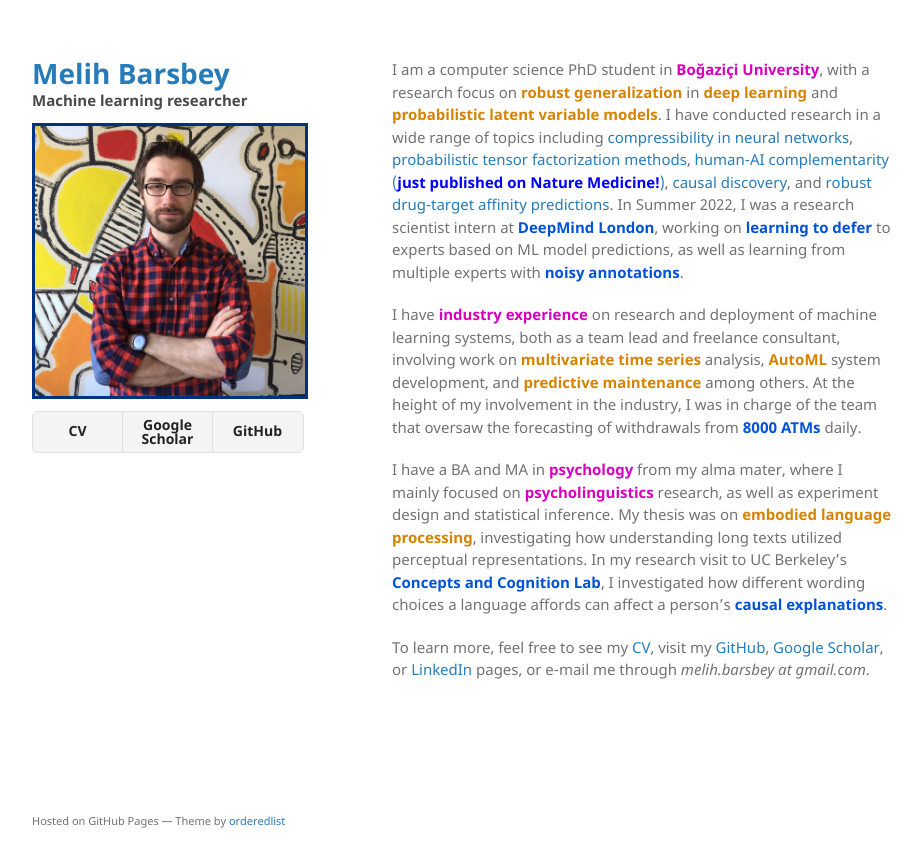
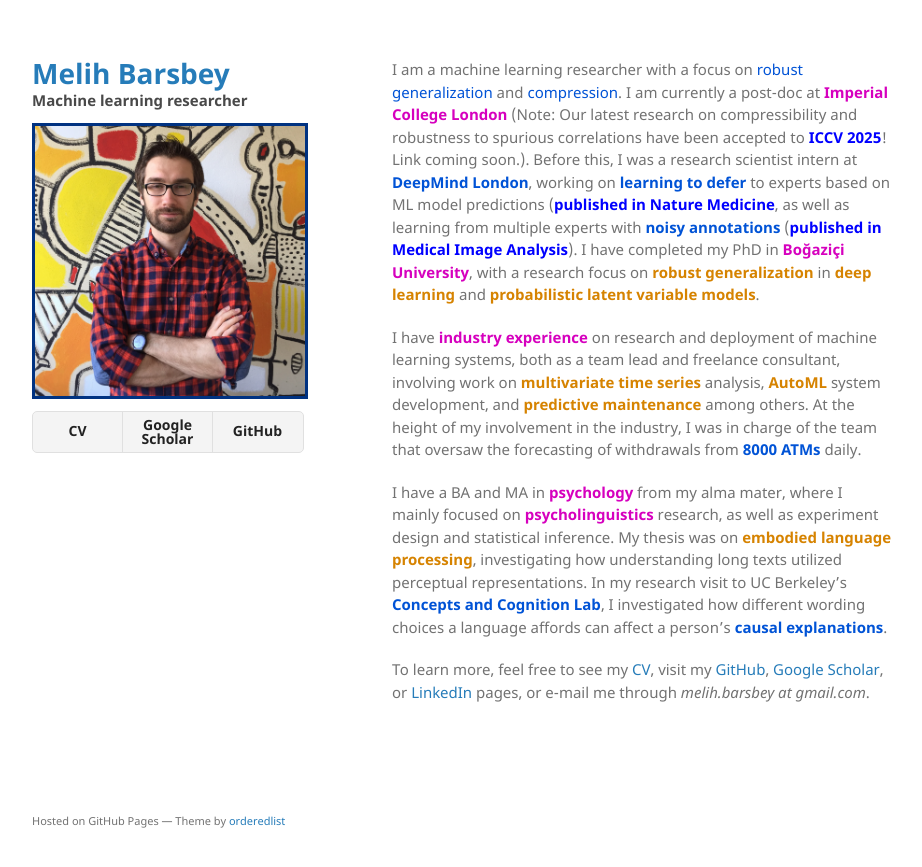
Before and after one commit to mbarsbey/mbarsbey.github.io, a Jekyll site: the page built from index.md, in a window 1280 px wide. Shown: the top 867 px of the page, without its empty margins (178-1100 px from the left). Built offline with Jekyll 4.4.1, drawn with Linux system fonts in a browser that asks for light colours.

Commit message:
Update index.md

```diff
--- a/index.md
+++ b/index.md
@@ -1,7 +1,7 @@
 ---
 layout: default
 ---
-I am a computer science PhD student in **<span style="color: #d600be">Boğaziçi University</span>**, with a research focus on **<span style="color: #d68300">robust generalization</span>** in **<span style="color: #d68300">deep learning</span>** and **<span style="color: #d68300">probabilistic latent variable models</span>**. I have conducted research in a wide range of topics including [compressibility in neural networks](https://proceedings.neurips.cc/paper/2021/hash/f5c3dd7514bf620a1b85450d2ae374b1-Abstract.html), [probabilistic tensor factorization methods](https://ieeexplore.ieee.org/document/10193757), [human-AI complementarity (**<span style="color: blue">just published on Nature Medicine!</span>**)](https://www.nature.com/articles/s41591-023-02437-x), [causal discovery](https://openreview.net/forum?id=ByeB5k2Etr), and [robust drug-target affinity predictions](http://recomb2023.bilkent.edu.tr/program.html). In Summer 2022, I was a research scientist intern at **<span style="color: #0053d6">DeepMind London</span>**, working on **<span style="color: #0053d6">learning to defer</span>** to experts based on ML model predictions, as well as learning from multiple experts with **<span style="color: #0053d6">noisy annotations</span>**.
+I am a machine learning researcher with a focus on <span style="color: #0053d6">robust generalization</span> and <span style="color: #0053d6">compression</span>. I am currently a post-doc at **<span style="color: #d600be">Imperial College London</span>** (Note: Our latest research on compressibility and robustness to spurious correlations have been accepted to **<span style="color: blue">ICCV 2025</span>**! Link coming soon.). Before this, I was a research scientist intern at **<span style="color: #0053d6">DeepMind London</span>**, working on **<span style="color: #0053d6">learning to defer</span>** to experts based on ML model predictions ([**<span style="color: blue">published in Nature Medicine</span>**](https://www.nature.com/aricles/s41591-023-02437-x), as well as learning from multiple experts with **<span style="color: #0053d6">noisy annotations</span>** ([**<span style="color: blue">published in Medical Image Analysis</span>**](https://www.sciencedirect.com/science/article/pii/S1361841525001033)). I have completed my PhD in **<span style="color: #d600be">Boğaziçi University</span>**, with a research focus on **<span style="color: #d68300">robust generalization</span>** in **<span style="color: #d68300">deep learning</span>** and **<span style="color: #d68300">probabilistic latent variable models</span>**.
 
 I have **<span style="color: #d600be">industry experience</span>** on research and deployment of machine learning systems, both as a team lead and freelance consultant, involving work on **<span style="color: #d68300">multivariate time series</span>** analysis, **<span style="color: #d68300">AutoML</span>** system development, and **<span style="color: #d68300">predictive maintenance</span>** among others. At the height of my involvement in the industry, I was in charge of the team that oversaw the forecasting of withdrawals from **<span style="color: #0053d6">8000 ATMs</span>** daily.
 
```
